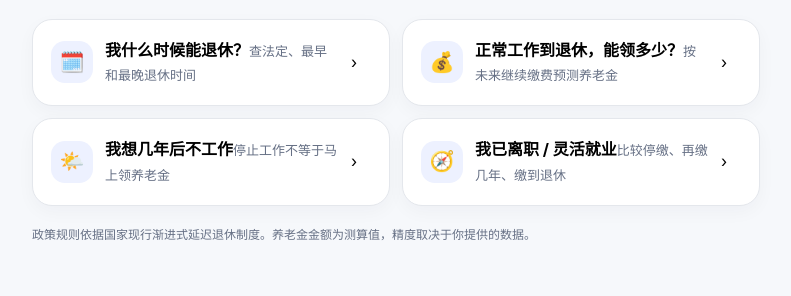
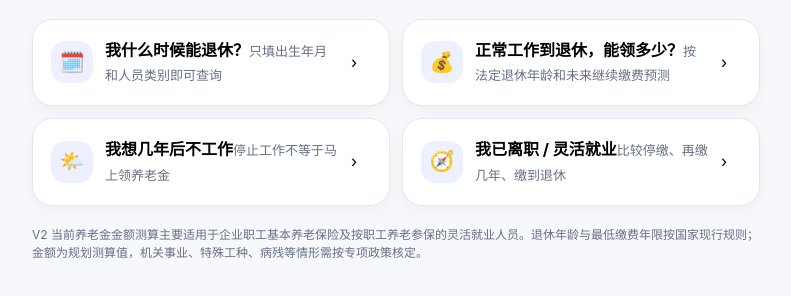
Before and after one commit to Jihai123/yanglao, a plain HTML site: page index.html in a window 1280 px wide. Shown: the part 306-602 px from the top of the page, without its empty margins (244-1035 px from the left). Drawn offline with Linux system fonts and the light colour scheme.

Commit message:
fix: clarify V2 scope and entry paths

```diff
--- a/index.html
+++ b/index.html
@@ -31,10 +31,10 @@
 
           <div class="intent-grid">
             <button class="intent" data-intent="age" type="button">
-              <span class="intent-icon">🗓️</span><span><strong>我什么时候能退休？</strong><span class="sub">查法定、最早和最晚退休时间</span></span><span>›</span>
+              <span class="intent-icon">🗓️</span><span><strong>我什么时候能退休？</strong><span class="sub">只填出生年月和人员类别即可查询</span></span><span>›</span>
             </button>
             <button class="intent" data-intent="normal" type="button">
-              <span class="intent-icon">💰</span><span><strong>正常工作到退休，能领多少？</strong><span class="sub">按未来继续缴费预测养老金</span></span><span>›</span>
+              <span class="intent-icon">💰</span><span><strong>正常工作到退休，能领多少？</strong><span class="sub">按法定退休年龄和未来继续缴费预测</span></span><span>›</span>
             </button>
             <button class="intent" data-intent="early" type="button">
               <span class="intent-icon">🌤️</span><span><strong>我想几年后不工作</strong><span class="sub">停止工作不等于马上领养老金</span></span><span>›</span>
@@ -43,7 +43,7 @@
               <span class="intent-icon">🧭</span><span><strong>我已离职 / 灵活就业</strong><span class="sub">比较停缴、再缴几年、缴到退休</span></span><span>›</span>
             </button>
           </div>
-          <p class="source-box" style="margin-top:20px">政策规则依据国家现行渐进式延迟退休制度。养老金金额为测算值，精度取决于你提供的数据。</p>
+          <p class="source-box" style="margin-top:20px">V2 当前养老金金额测算主要适用于企业职工基本养老保险及按职工养老参保的灵活就业人员。退休年龄与最低缴费年限按国家现行规则；金额为规划测算值，机关事业、特殊工种、病残等情形需按专项政策核定。</p>
         </section>
 
         <section id="wizardView" class="hidden">
```
